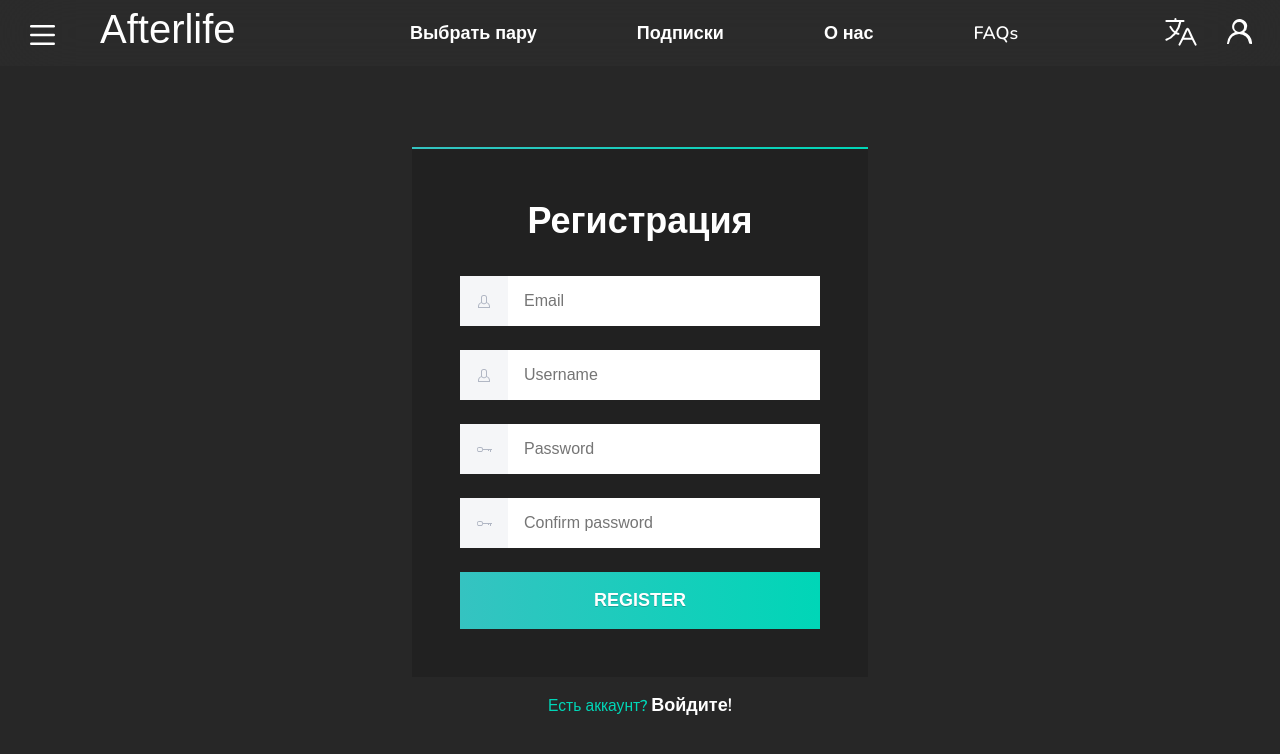
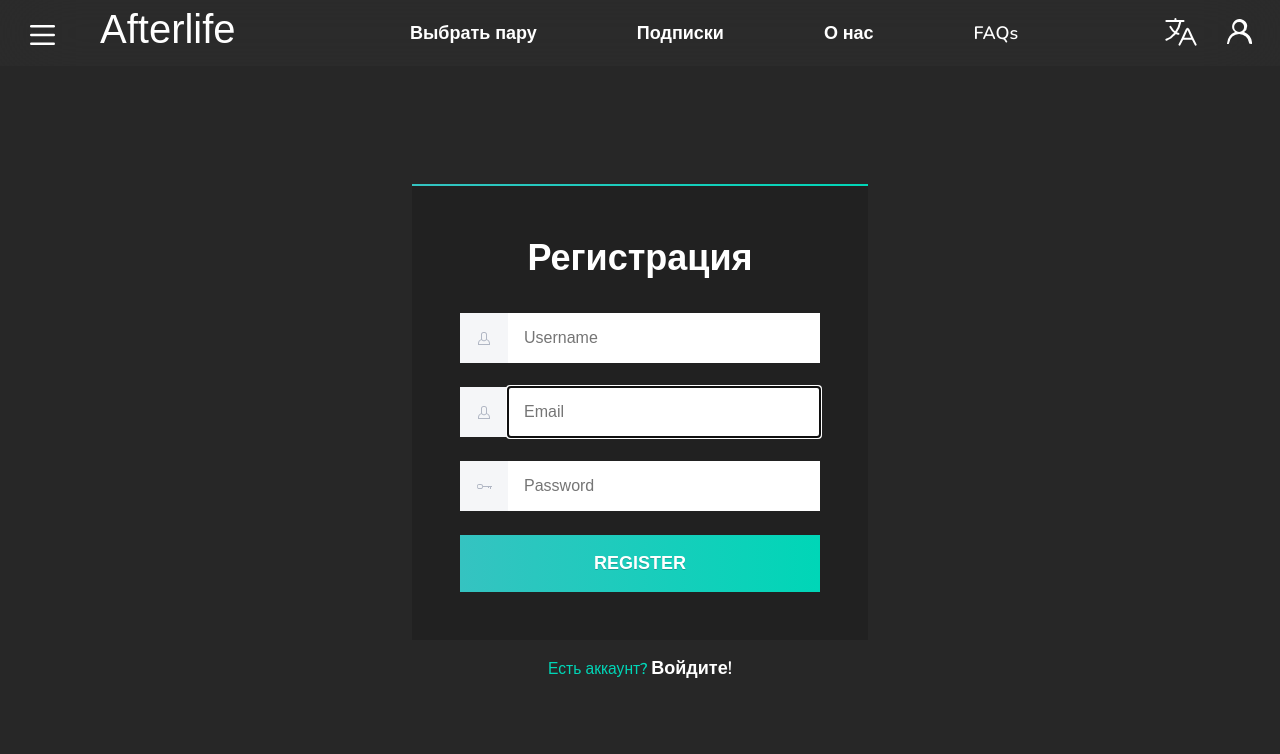
Before and after one commit to vvknyazev/AfterLife, a React (Create React App) app in the folder client/: page /register in a window 1280 px wide. Shown: the top 754 px of the page. Built offline with nearby package versions, Linux system fonts and the light colour scheme; a web font is replaced by a local one.

Commit message:
add registration to the site

```diff
--- a/client/src/features/auth/authApiSlice.js
+++ b/client/src/features/auth/authApiSlice.js
@@ -6,6 +6,13 @@ export const authApiSlice = apiSlice.injectEndpoints({
         login: builder.mutation({
             query: credentials => ({
                 url: '/api/user/login',
+                method: 'POST',
+                body: { ...credentials }
+            })
+        }),
+        register: builder.mutation({
+            query: credentials => ({
+                url: '/api/user/register',
                 method: 'POST',
                 body: { ...credentials }
             })
@@ -54,6 +61,7 @@ export const authApiSlice = apiSlice.injectEndpoints({
 
 export const {
     useLoginMutation,
+    useRegisterMutation,
     useSendLogoutMutation,
     useRefreshMutation,
     useGetUserQuery,
--- a/client/src/pages/Auth/Registration.js
+++ b/client/src/pages/Auth/Registration.js
@@ -1,23 +1,72 @@
-import React, {useEffect, useState} from 'react';
+import React, {useEffect, useRef, useState} from 'react';
 import Nav from "../../components/Nav/Nav";
 import s from "./Auth.module.css";
-import {NavLink, useLocation, useNavigate} from "react-router-dom";
+import {NavLink, useNavigate} from "react-router-dom";
+import {useRegisterMutation} from "../../features/auth/authApiSlice";
+import {useDispatch} from "react-redux";
+import usePersist from "../../hooks/usePersist";
+import {setCredentials} from "../../features/auth/authSlice";
 
 const Registration = () => {
     // const location = useLocation();
     // const isLoginPage = location.pathname === '/login';
     // const navigate = useNavigate();
-
+    const userRef = useRef();
+    const errRef = userRef;
+    const navigate = useNavigate();
     const [username, setUsername] = useState('');
     const [email, setEmail] = useState('');
     const [password, setPassword] = useState('');
     const [confirmPassword, setConfirmPassword] = useState('');
+    const [persist, setPersist] = usePersist();
+    const [errMsg, setErrMsg] = useState('');
+    const [isLoggedIn, setIsLoggedIn] = useState(false);
 
-    const handleSubmit = async () => {
+    const [register, {isLoading}] = useRegisterMutation();
 
+    const dispatch = useDispatch();
+
+    useEffect(() => {
+        userRef.current.focus()
+        setPersist(true);
+    }, [])
+
+    useEffect(() => {
+        setErrMsg('');
+    }, [email, password])
+
+    const handleSubmit = async (e) => {
+        e.preventDefault();
+
+        try {
+            const userData = await register({username, email, password}).unwrap();
+            dispatch(setCredentials({...userData, email}));
+            console.log("userdata: ");
+            console.log(userData);
+            setIsLoggedIn(true);
+            setEmail('');
+            setPassword('');
+            navigate('/welcome')
+        } catch (err) {
+            if (!err?.originalStatus) {
+                // isLoading: true until timeout occurs
+                setErrMsg('No Server Response');
+            } else if (err.originalStatus === 400) {
+                setErrMsg('Missing Username or Password');
+            } else if (err.originalStatus === 401) {
+                setErrMsg('Unauthorized');
+            } else {
+                setErrMsg('Login Failed');
+            }
+            errRef.current.focus();
+        }
     }
 
-    return (
+    const handleUserInput = (e) => setUsername(e.target.value)
+    const handleEmailInput = (e) => setEmail(e.target.value)
+    const handlePwdInput = (e) => setPassword(e.target.value)
+
+    return isLoading ? <h1>Loading...</h1> : (
         <div>
             <Nav/>
             <div className={s.container}>
@@ -31,8 +80,17 @@ const Registration = () => {
                                           d="M8.9,7.2C9,6.9,9,6.7,9,6.5v-4C9,1.1,7.9,0,6.5,0h-1C4.1,0,3,1.1,3,2.5v4c0,0.2,0,0.4,0.1,0.7 C1.3,7.8,0,9.5,0,11.5V13h12v-1.5C12,9.5,10.7,7.8,8.9,7.2z M4,2.5C4,1.7,4.7,1,5.5,1h1C7.3,1,8,1.7,8,2.5v4c0,0.2,0,0.4-0.1,0.6 l0.1,0L7.9,7.3C7.6,7.8,7.1,8.2,6.5,8.2h-1c-0.6,0-1.1-0.4-1.4-0.9L4.1,7.1l0.1,0C4,6.9,4,6.7,4,6.5V2.5z M11,12H1v-0.5 c0-1.6,1-2.9,2.4-3.4c0.5,0.7,1.2,1.1,2.1,1.1h1c0.8,0,1.6-0.4,2.1-1.1C10,8.5,11,9.9,11,11.5V12z"/>
                                 </svg>
                             </label>
-                            <input id="email" className='lf--input' placeholder='Email' type='text' value={email}
-                                   onChange={(e) => setEmail(e.target.value)}/>
+                            <input
+                                id="username"
+                                className='lf--input'
+                                placeholder='Username'
+                                type='text'
+                                value={username}
+                                onChange={handleUserInput}
+                                autoComplete="off"
+                                required
+                            />
+
                         </div>
 
                     <div className="flex-row">
@@ -42,8 +100,17 @@ const Registration = () => {
                                       d="M8.9,7.2C9,6.9,9,6.7,9,6.5v-4C9,1.1,7.9,0,6.5,0h-1C4.1,0,3,1.1,3,2.5v4c0,0.2,0,0.4,0.1,0.7 C1.3,7.8,0,9.5,0,11.5V13h12v-1.5C12,9.5,10.7,7.8,8.9,7.2z M4,2.5C4,1.7,4.7,1,5.5,1h1C7.3,1,8,1.7,8,2.5v4c0,0.2,0,0.4-0.1,0.6 l0.1,0L7.9,7.3C7.6,7.8,7.1,8.2,6.5,8.2h-1c-0.6,0-1.1-0.4-1.4-0.9L4.1,7.1l0.1,0C4,6.9,4,6.7,4,6.5V2.5z M11,12H1v-0.5 c0-1.6,1-2.9,2.4-3.4c0.5,0.7,1.2,1.1,2.1,1.1h1c0.8,0,1.6-0.4,2.1-1.1C10,8.5,11,9.9,11,11.5V12z"/>
                             </svg>
                         </label>
-                        <input id="username" className='lf--input' placeholder='Username' type='text' value={username}
-                               onChange={(e) => setUsername(e.target.value)}/>
+                        <input
+                            id="email"
+                            className='lf--input'
+                            placeholder='Email'
+                            ref={userRef}
+                            type='text'
+                            value={email}
+                            onChange={handleEmailInput}
+                            autoComplete="off"
+                            required
+                        />
                     </div>
                     <div className="flex-row">
                         <label className="lf--label" htmlFor="password">
@@ -54,29 +121,32 @@ const Registration = () => {
                                 </g>
                             </svg>
                         </label>
-                        <input id="password" className='lf--input' placeholder='Password' type='password' value={password}
-                               onChange={(e) => setPassword(e.target.value)}/>
+                        <input
+                            id="password"
+                            className='lf--input'
+                            placeholder='Password'
+                            type='password'
+                            value={password}
+                            onChange={handlePwdInput}
+                            required
+                        />
                     </div>
 
-                        <div className="flex-row">
-                            <label className="lf--label" htmlFor="confirm-password">
-                                <svg x="0px" y="0px" width="15px" height="5px">
-                                    <g>
-                                        <path fill="#B1B7C4"
-                                              d="M6,2L6,2c0-1.1-1-2-2.1-2H2.1C1,0,0,0.9,0,2.1v0.8C0,4.1,1,5,2.1,5h1.7C5,5,6,4.1,6,2.9V3h5v1h1V3h1v2h1V3h1 V2H6z M5.1,2.9c0,0.7-0.6,1.2-1.3,1.2H2.1c-0.7,0-1.3-0.6-1.3-1.2V2.1c0-0.7,0.6-1.2,1.3-1.2h1.7c0.7,0,1.3,0.6,1.3,1.2V2.9z"/>
-                                    </g>
-                                </svg>
-                            </label>
-                            <input id="password" className='lf--input' placeholder='Confirm password' type='password' value={confirmPassword}
-                                   onChange={(e) => setConfirmPassword(e.target.value)}/>
-                        </div>
+                        {/*<div className="flex-row">*/}
+                        {/*    <label className="lf--label" htmlFor="confirm-password">*/}
+                        {/*        <svg x="0px" y="0px" width="15px" height="5px">*/}
+                        {/*            <g>*/}
+                        {/*                <path fill="#B1B7C4"*/}
+                        {/*                      d="M6,2L6,2c0-1.1-1-2-2.1-2H2.1C1,0,0,0.9,0,2.1v0.8C0,4.1,1,5,2.1,5h1.7C5,5,6,4.1,6,2.9V3h5v1h1V3h1v2h1V3h1 V2H6z M5.1,2.9c0,0.7-0.6,1.2-1.3,1.2H2.1c-0.7,0-1.3-0.6-1.3-1.2V2.1c0-0.7,0.6-1.2,1.3-1.2h1.7c0.7,0,1.3,0.6,1.3,1.2V2.9z"/>*/}
+                        {/*            </g>*/}
+                        {/*        </svg>*/}
+                        {/*    </label>*/}
+                        {/*    <input id="password" className='lf--input' placeholder='Confirm password' type='password' value={confirmPassword}*/}
+                        {/*           onChange={(e) => setConfirmPassword(e.target.value)}/>*/}
+                        {/*</div>*/}
 
                     <button className='lf--submit' type='submit'>REGISTER</button>
                 </form>
-
-                    {/*<div className='lf--forgot'>*/}
-                    {/*    Нет аккаунта? <NavLink to={'/register'}>Зарегистрируйся!</NavLink>*/}
-                    {/*</div>*/}
 
                     <div className='lf--forgot'>
                         Есть аккаунт? <NavLink to={'/login'}>Войдите!</NavLink>
```
Also changed, not shown: 1 other file (tests, documents, lock files or other folders).
